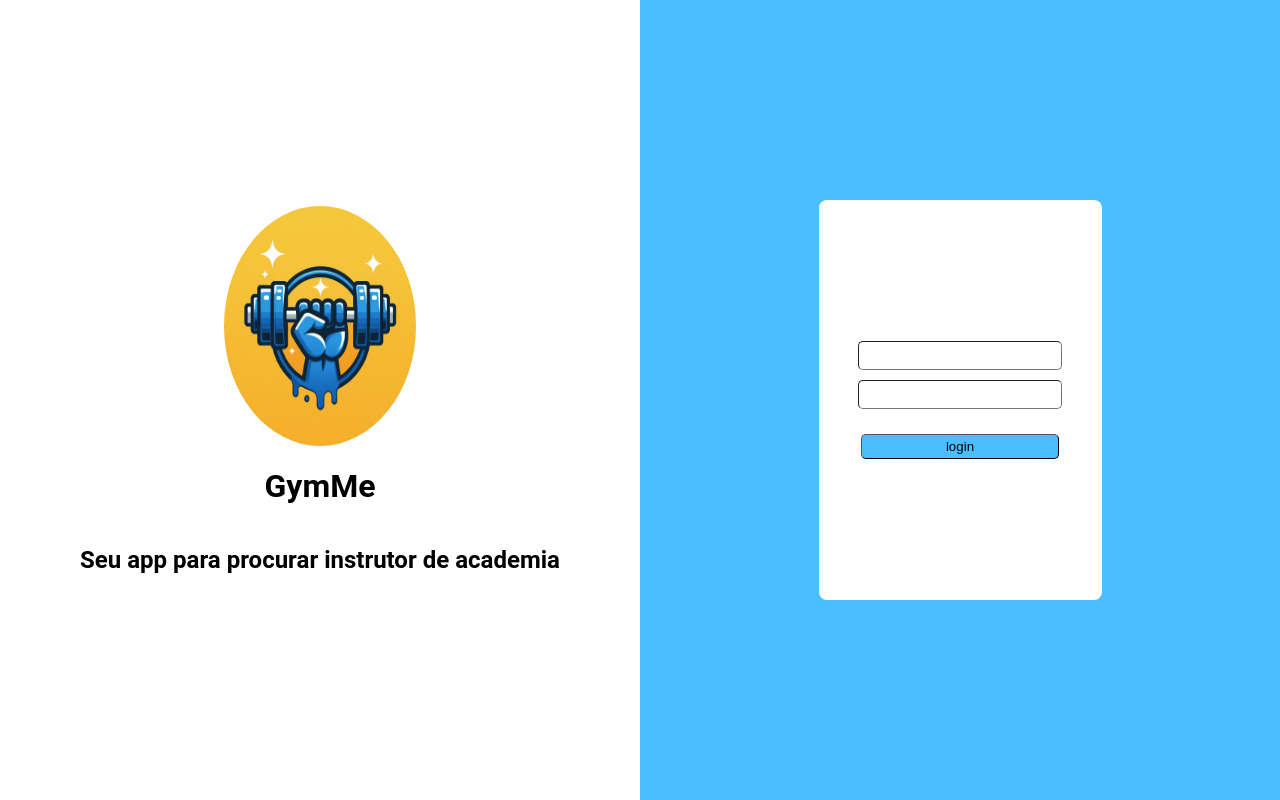
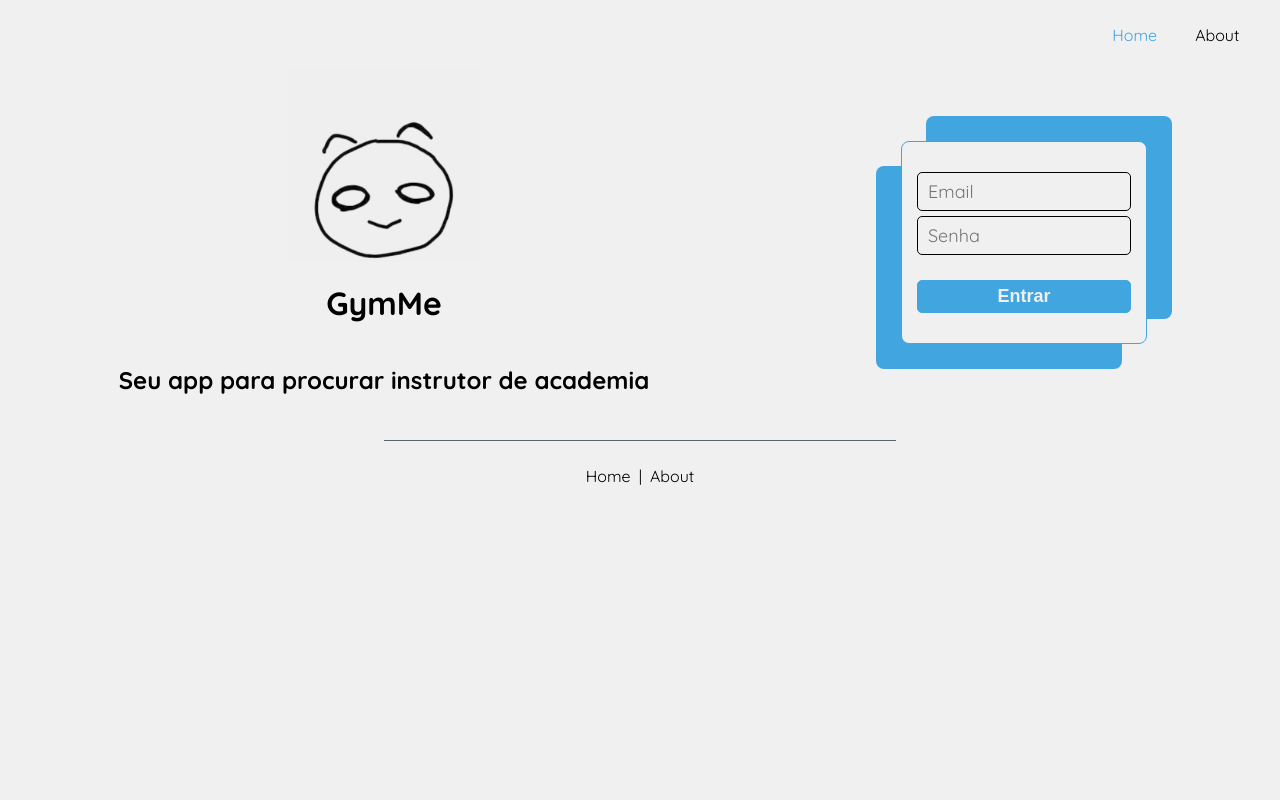
Before and after one commit to victorhfernandes/GymMe, a React (Vite) app: page / in a window 1280 px wide. Built offline with nearby package versions, Linux system fonts and the light colour scheme; the HTML template or start-up script is replaced by a standard one.

Commit message:
desing improvement

```diff
--- a/index.html
+++ b/index.html
@@ -3,6 +3,12 @@
   <head>
     <meta charset="UTF-8" />
     <link rel="icon" type="image/png" href="/favicon.png" />
+    <link rel="preconnect" href="https://fonts.googleapis.com" />
+    <link rel="preconnect" href="https://fonts.gstatic.com" crossorigin />
+    <link
+      href="https://fonts.googleapis.com/css2?family=Quicksand:wght@300..700&display=swap"
+      rel="stylesheet"
+    />
     <meta name="viewport" content="width=device-width, initial-scale=1.0" />
     <title>GimMe</title>
   </head>
--- a/src/App.css
+++ b/src/App.css
@@ -1,7 +1,7 @@
 body {
-  background-color: #ffffff;
+  background-color: #f0f0f0;
   color: #000000;
-  font-family: "Roboto", Arial;
+  font-family: "Quicksand", "Outfit";
   margin: 0;
   padding: 0;
 }
--- a/src/App.tsx
+++ b/src/App.tsx
@@ -1,17 +1,19 @@
 import { Routes, Route } from "react-router-dom";
 import Home from "./pages/Home/Home";
 import About from "./pages/About";
-//import NavBar from "./components/NavBar/NavBar";
-//import Footer from "./components/Footer/Footer";
+import NavBar from "./components/NavBar/NavBar";
+import Footer from "./components/Footer/Footer";
 import "./App.css";
 
 const App = () => {
   return (
     <>
+      <NavBar />
       <Routes>
         <Route path="/" element={<Home />} />
         <Route path="/about" element={<About />} />
       </Routes>
+      <Footer />
     </>
   );
 };
--- a/src/components/Footer/Footer.css
+++ b/src/components/Footer/Footer.css
@@ -1,4 +1,21 @@
+footer {
+  display: flex;
+  place-content: center;
+  place-items: center;
+  gap: 8px;
+  margin: 25px 0px;
+}
+
 .footer-text {
   display: block;
   margin-bottom: 5px;
 }
+
+.link {
+  color: #000000;
+  text-decoration: none;
+}
+
+.link:hover {
+  color: #41a5df;
+}
--- a/src/components/Footer/Footer.tsx
+++ b/src/components/Footer/Footer.tsx
@@ -1,4 +1,3 @@
-import Anchor from "../Anchor/Anchor";
 import Separator from "../Separator/Separator";
 import { Link } from "react-router-dom";
 import "./Footer.css";
@@ -9,17 +8,11 @@ const Footer = () => {
       <Separator />
 
       <footer>
-        <span className="footer-text">
-          Made by{" "}
-          <Anchor href="https://letterboxd.com/Victorh8010/">
-            Victor Hugo Fernandes
-          </Anchor>
-        </span>
-        <Link className="anchor" to="/">
+        <Link className="link" to="/">
           Home
         </Link>{" "}
         |{" "}
-        <Link className="anchor" to="/about">
+        <Link className="link" to="/about">
           About
         </Link>{" "}
       </footer>
--- a/src/components/NavBar/NavBar.css
+++ b/src/components/NavBar/NavBar.css
@@ -0,0 +1,23 @@
+.navbar {
+  display: flex;
+  gap: 8px;
+  align-items: center;
+  justify-content: end;
+  padding: 15px 2%;
+}
+
+.navlink {
+  color: #000000;
+  text-decoration: none;
+  padding: 10px 15px;
+  border-radius: 12px;
+}
+
+.navlink:hover {
+  opacity: 0.7;
+  text-decoration: underline;
+}
+
+.active {
+  color: #41a5df;
+}
--- a/src/pages/About.tsx
+++ b/src/pages/About.tsx
@@ -1,5 +1,17 @@
 const About = () => {
-  return <div>about</div>;
+  return (
+    <div>
+      <h1>About</h1>
+      <p>
+        Lorem ipsum dolor sit amet consectetur adipisicing elit. Possimus veniam
+        qui ut ipsam consequatur deleniti totam nesciunt culpa delectus voluptas
+        vitae, quos doloremque recusandae ducimus voluptates voluptatibus
+        blanditiis temporibus et architecto laudantium repudiandae rerum
+        mollitia hic minima! Eveniet dolor est quam. Facilis incidunt sequi
+        illum accusamus, ex eligendi illo repudiandae!
+      </p>
+    </div>
+  );
 };
 
 export default About;
--- a/src/pages/Home/Home.css
+++ b/src/pages/Home/Home.css
@@ -1,35 +1,46 @@
 .containner-flex {
   display: flex;
+  box-sizing: border-box;
+}
+
+input {
+  all: unset;
+  appearance: auto;
 }
 
 @media (max-width: 900px) {
   .containner-flex {
     flex-direction: column;
   }
+  .right-div {
+    margin-top: 30px;
+    margin-bottom: 30px;
+  }
 }
 
 .left-div {
   display: flex;
   flex-direction: column;
-  flex: 1;
-  background-color: #fff;
+  flex: 1.2;
+  background-color: #f0f0f0;
   align-content: center;
   justify-content: center;
   align-items: center;
   justify-items: center;
 }
 
-.logo {
-  width: 30%;
-  height: 30%;
-  border-radius: 50%;
+.gymme {
+  width: 25%;
+}
+
+.gym {
+  width: 100%;
 }
 
 .right-div {
   display: flex;
-  flex: 1;
-  background-color: #4bbeff;
-  height: 100vh;
+  flex: 0.8;
+  background-color: #f0f0f0;
   place-content: center;
   place-items: center;
 }
@@ -37,25 +48,39 @@
 .login-div {
   display: flex;
   flex-direction: column;
-  place-content: center;
-  place-items: center;
   width: fit-content;
-  height: 50%;
+  padding: 30px 15px;
   border-radius: 8px;
-  background-color: #fff;
+  background-color: #f0f0f0;
+  border: 1px solid #41a5df;
+  box-shadow: -25px 25px 0px #41a5df, 25px -25px 0px #41a5df;
 }
 
-.input-login,
-.btn-login {
-  height: 25px;
-  width: 70%;
+.input-login {
+  border: 1px solid #000000;
+  background-color: #f0f0f0;
+  padding: 7px 10px;
   border-radius: 5px;
-  border-width: 1px;
+  font-size: 18px;
+  color: black;
   margin-bottom: 5px;
-  margin: 5px 50px;
 }
 
 .btn-login {
-  background-color: #4bbeff;
+  background-color: #41a5df;
+  padding: 5px 9px;
+  border-radius: 5px;
+  font-size: 18px;
+  color: #f0f0f0;
+  border: 1px solid #41a5df;
   margin-top: 20px;
+  font-weight: 600;
 }
+
+.btn-login:hover {
+  opacity: 0.8;
+}
+
+.btn-login:active {
+  opacity: 1;
+}
--- a/src/pages/Home/Home.tsx
+++ b/src/pages/Home/Home.tsx
@@ -1,20 +1,30 @@
 import "./Home.css";
-import logo from "../../assets/logo.jpg";
+import gymme from "../../assets/gymme.gif";
+
+const handleClick = () => {
+  alert("Funcionando!");
+};
 
 const Home = () => {
   return (
     <>
       <div className="containner-flex">
         <div className="left-div">
-          <img className="logo" src={logo} />
+          <img className="gymme" src={gymme} />
           <h1>GymMe</h1>
           <h2>Seu app para procurar instrutor de academia</h2>
         </div>
         <div className="right-div">
           <div className="login-div">
-            <input className="input-login" type="text" />
-            <input className="input-login" type="password" />
-            <button className="btn-login">login</button>
+            <input className="input-login" type="text" placeholder="Email" />
+            <input
+              className="input-login"
+              type="password"
+              placeholder="Senha"
+            />
+            <button className="btn-login" onClick={handleClick}>
+              Entrar
+            </button>
           </div>
         </div>
       </div>
```
Also changed, not shown: src/assets/gymme.gif (added).
